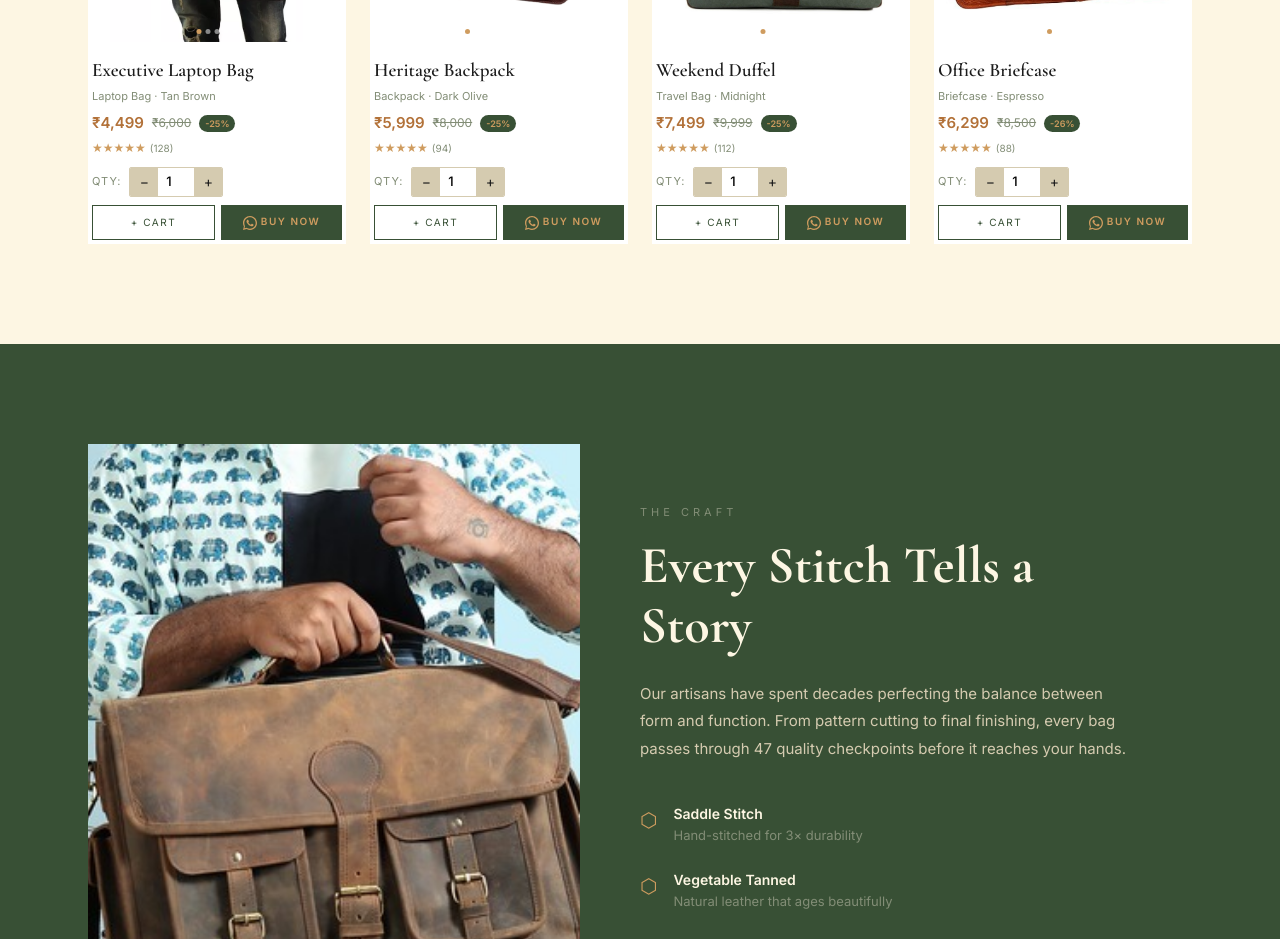
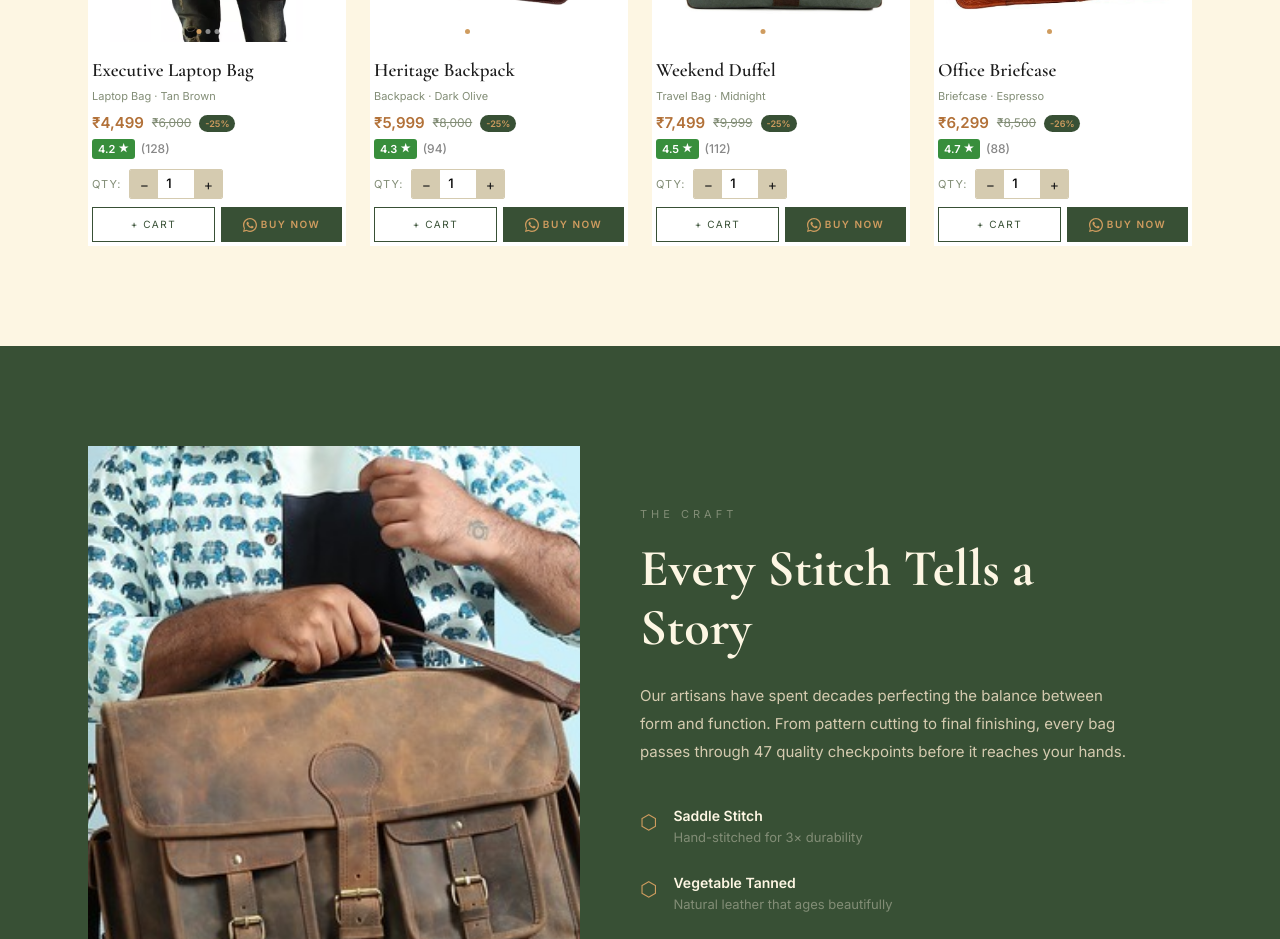
Before and after one commit to hrushi-17/Vara, a React (Vite) app: page / in a window 1280 px wide. Shown: the part 2780-3719 px from the top of the page. Built offline with nearby package versions, Linux system fonts and the light colour scheme.

Commit message:
Update ratings to premium Flipkart-style green badge with review counts

```diff
--- a/src/components/ProductCard.jsx
+++ b/src/components/ProductCard.jsx
@@ -46,6 +46,9 @@ export default function ProductCard({ product, navigate, onAddedToCart, onRequir
 
   const discount = Math.round((1 - product.price / product.oldPrice) * 100);
 
+  // Create a realistic mock rating between 4.1 and 4.8 based on the product ID
+  const rating = (4.1 + (product.id % 8) * 0.1).toFixed(1);
+
   return (
     <div className="prod-card reveal">
       <div className="prod-img-wrap" onClick={() => navigate({ name: 'product', id: product.id })}>
@@ -88,7 +91,16 @@ export default function ProductCard({ product, navigate, onAddedToCart, onRequir
             -{discount}%
           </span>
         </div>
-        <div className="prod-stars">★★★★★<span>({product.stars})</span></div>
+
+        {/* Flipkart-Level Rating Badge */}
+        <div style={{ display: 'flex', alignItems: 'center', gap: '6px', marginBottom: '10px' }}>
+          <span style={{ backgroundColor: '#388E3C', color: 'white', fontSize: '11px', fontWeight: '600', padding: '2px 6px', borderRadius: '3px', display: 'flex', alignItems: 'center', gap: '3px', fontFamily: 'Inter, sans-serif' }}>
+            {rating} <span style={{ fontSize: '10px' }}>★</span>
+          </span>
+          <span style={{ fontSize: '12px', color: '#878787', fontWeight: '500', fontFamily: 'Inter, sans-serif' }}>
+            ({product.stars.toLocaleString('en-IN')})
+          </span>
+        </div>
 
         <div className="qty-row">
           <span className="qty-label">Qty:</span>
```
